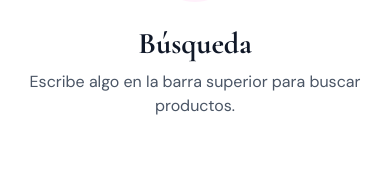
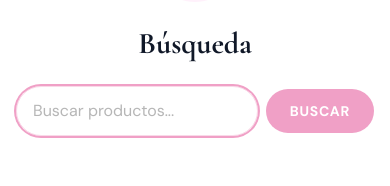
Before and after one commit to itsGabo22/Carlin, a Next.js app: page /buscar in a window 390 px wide. Shown: the part 293-479 px from the top of the page. Built offline with nearby package versions, Linux system fonts and the light colour scheme; no server answers; the database is empty.

Commit message:
fix(nav): add functional search form to /buscar page; fix mobile hamburger menu rendering by migrating LazyMotion to standard motion tree

```diff
--- a/src/app/(shop)/buscar/page.tsx
+++ b/src/app/(shop)/buscar/page.tsx
@@ -33,10 +33,22 @@ export default async function BuscarPage({
         <div className="bg-brand-pink-light/20 w-24 h-24 rounded-full flex items-center justify-center mx-auto mb-6">
           <Search className="w-10 h-10 text-brand-pink-dark/50" />
         </div>
-        <h1 className="text-3xl font-serif font-bold text-gray-900 mb-2">Búsqueda</h1>
-        <p className="text-gray-600 max-w-md mx-auto">
-          Escribe algo en la barra superior para buscar productos.
-        </p>
+        <h1 className="text-3xl font-serif font-bold text-gray-900 mb-6">Búsqueda</h1>
+        <form action="/buscar" method="GET" className="max-w-md mx-auto flex items-center gap-2">
+          <input
+            type="text"
+            name="q"
+            placeholder="Buscar productos..."
+            className="flex-1 px-4 py-3 border border-brand-pink/40 rounded-full focus:outline-none focus:ring-2 focus:ring-brand-pink"
+            autoFocus
+          />
+          <button
+            type="submit"
+            className="px-6 py-3 bg-brand-pink text-white rounded-full font-bold uppercase tracking-wider text-sm hover:bg-brand-pink-dark transition-colors"
+          >
+            Buscar
+          </button>
+        </form>
       </div>
     );
   }
--- a/src/components/layout/MobileNav.tsx
+++ b/src/components/layout/MobileNav.tsx
@@ -4,7 +4,7 @@ import * as React from 'react';
 import { useState } from 'react';
 import Link from 'next/link';
 import { useRouter } from 'next/navigation';
-import { m, AnimatePresence, LazyMotion, domAnimation } from 'framer-motion';
+import { motion, AnimatePresence } from 'framer-motion';
 import { X, ChevronDown, Search, ShoppingBag, User } from 'lucide-react';
 import { supabase } from '@/lib/supabase/client';
 import { useSessionStore } from '@/stores/sessionStore';
@@ -67,10 +67,10 @@ export function MobileNav({ isOpen, onClose, categories }: MobileNavProps) {
   }, [isOpen]);
 
   return (
-    <LazyMotion features={domAnimation}>
+    <>
       <AnimatePresence>
         {isOpen && (
-        <m.div
+        <motion.div
           key="overlay"
           initial={{ opacity: 0 }}
           animate={{ opacity: 1 }}
@@ -82,7 +82,7 @@ export function MobileNav({ isOpen, onClose, categories }: MobileNavProps) {
       )}
 
       {isOpen && (
-        <m.div
+        <motion.div
           key="drawer"
           initial={{ x: '-100%' }}
           animate={{ x: 0 }}
@@ -170,17 +170,14 @@ export function MobileNav({ isOpen, onClose, categories }: MobileNavProps) {
           <div className="my-3 border-t border-brand-pink/15" />
 
           {/* Links secundarios */}
-          <button
-            type="button"
-            onClick={() => {
-              onClose();
-              window.dispatchEvent(new CustomEvent('carlin:open-search'));
-            }}
+          <Link
+            href="/buscar"
+            onClick={onClose}
             className="flex items-center gap-3 px-3 py-3 rounded-xl text-neutral-600 hover:bg-brand-pink-light hover:text-brand-pink-dark transition-colors focus-visible:outline-none focus-visible:ring-2 focus-visible:ring-brand-pink text-left"
           >
             <Search className="w-4 h-4 flex-shrink-0" />
             <span className="font-sans text-sm">Buscar</span>
-          </button>
+          </Link>
 
           <Link href="/carrito" onClick={onClose} className="flex items-center gap-3 px-3 py-3 rounded-xl text-neutral-600 hover:bg-brand-pink-light hover:text-brand-pink-dark transition-colors focus-visible:outline-none focus-visible:ring-2 focus-visible:ring-brand-pink">
             <ShoppingBag className="w-4 h-4 flex-shrink-0" />
@@ -222,9 +219,9 @@ export function MobileNav({ isOpen, onClose, categories }: MobileNavProps) {
             </Link>
           )}
         </div>
-      </m.div>
+      </motion.div>
       )}
       </AnimatePresence>
-    </LazyMotion>
+    </>
   );
 }
```
Lines whose indentation alone changed are shown as unchanged.
